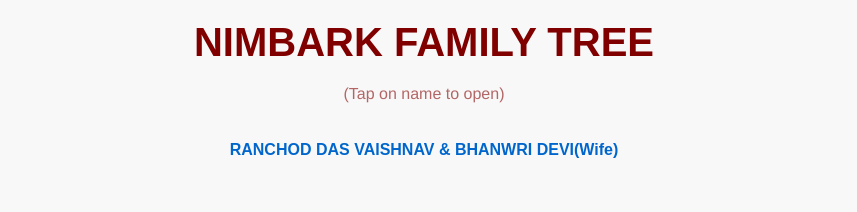
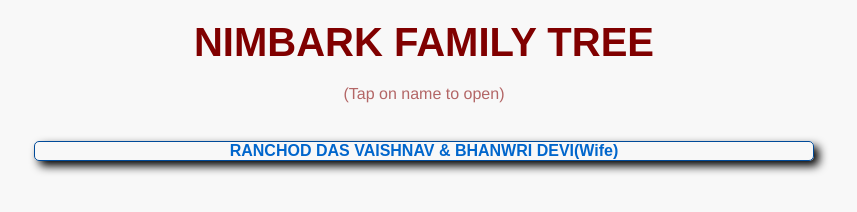
Before and after one commit to Nikhil-Vaishnav/familyTree, a plain HTML site: page index.html in a window 1280 px wide. Shown: the whole page, without its empty margins (216-1073 px from the left). Drawn offline with Linux system fonts and the light colour scheme.

Commit message:
desing added.

```diff
--- a/style.css
+++ b/style.css
@@ -25,7 +25,7 @@ h1 {
 
 }
 
-#firstName:hover{
+#firstName{
     box-shadow: 5px 5px 10px black ;/*used for the box shadow on the h1*/
     border-radius: 5px;
     border: solid #004a99 1.5px;
```
